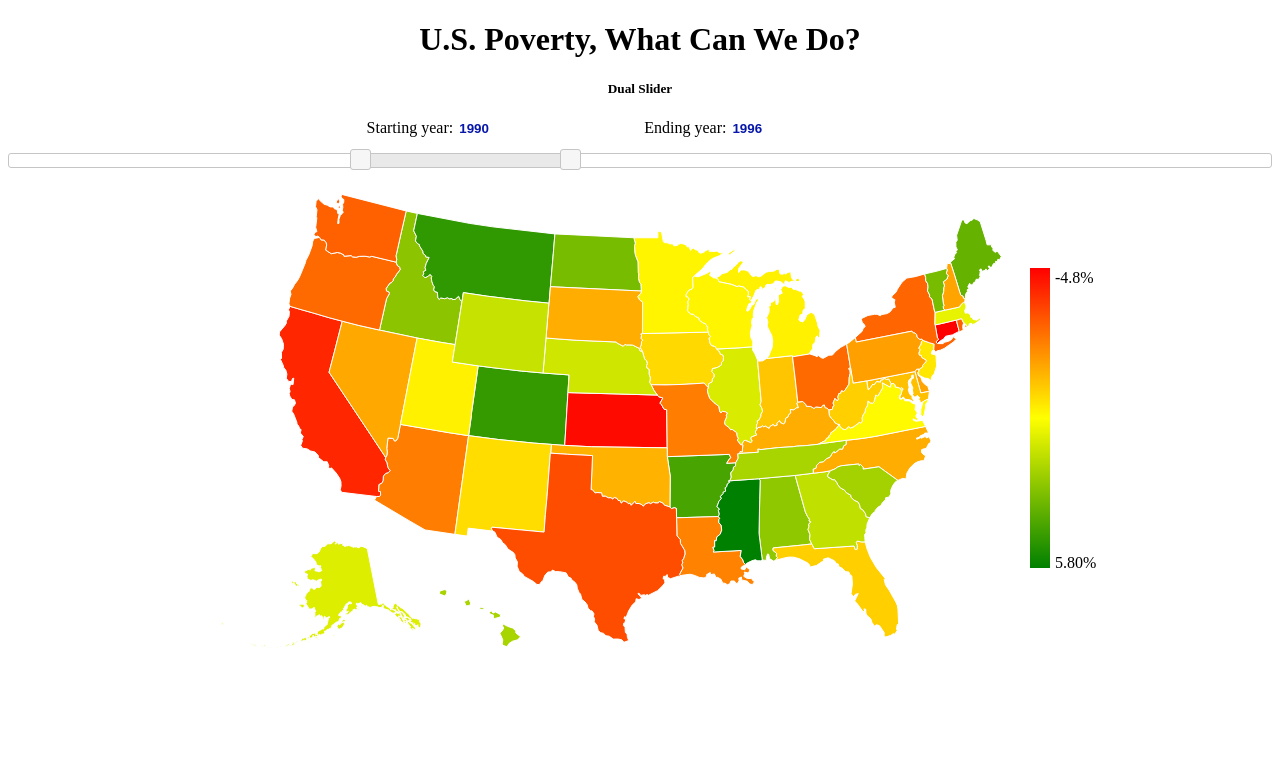
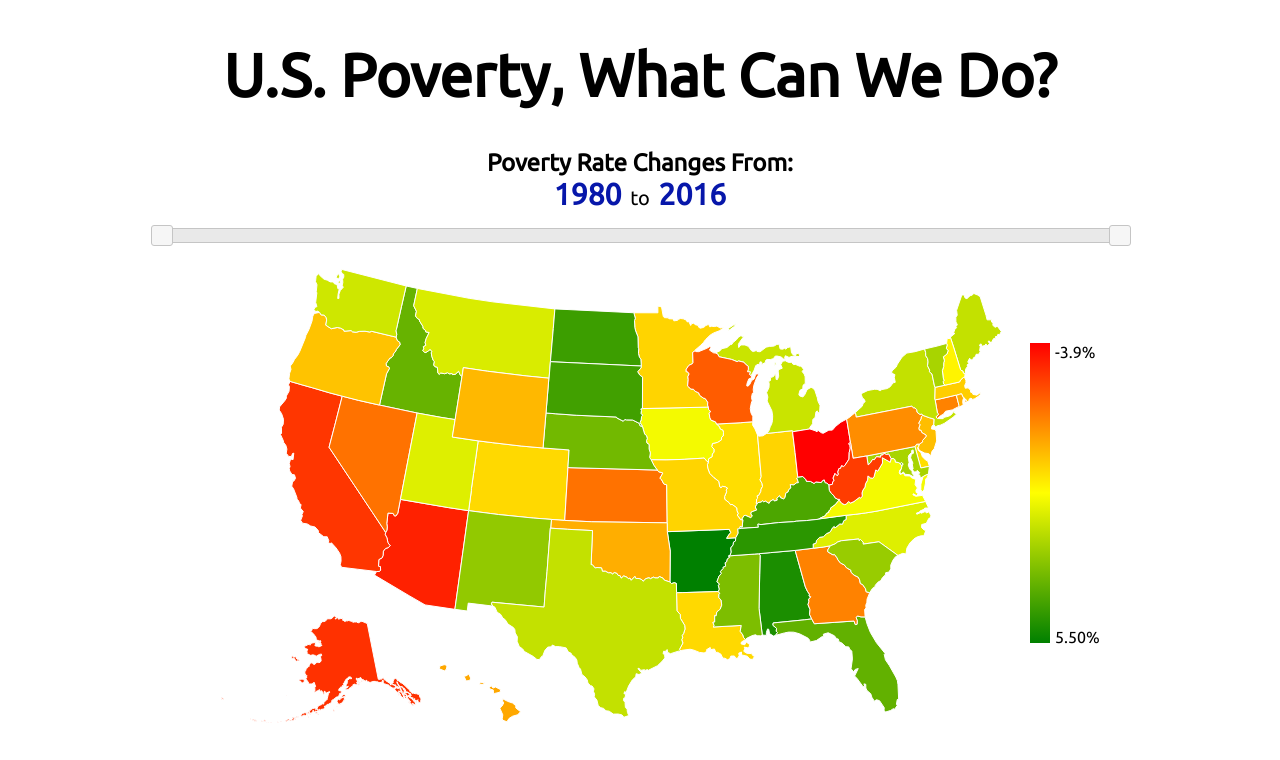
Before and after one commit to justinvincelette/EECE5642-FinalProject, a plain HTML site: page index.html in a window 1280 px wide. Drawn offline with nearby package versions, Linux system fonts and the light colour scheme.

Commit message:
Small styling changes

```diff
--- a/index.html
+++ b/index.html
@@ -2,7 +2,9 @@
 <html>
   <head>
     <meta charset="utf-8">
-    <title>US Poverty</title>
+    <title>US Poverty Changes</title>
+    <!-- Google Ubuntu font -->
+    <link href="https://fonts.googleapis.com/css?family=Ubuntu" rel="stylesheet">
     <link rel="stylesheet" type="text/css" href="style.css"/>
     <link href = "https://code.jquery.com/ui/1.10.4/themes/ui-lightness/jquery-ui.css"
          rel = "stylesheet">
@@ -17,13 +19,13 @@
                range:true,
                min: 1980,
                max: 2016,
-               values: [ 1990, 1996 ],
+               values: [ 1980, 2016 ],
                slide: function( event, ui ) {
                   if ( ( ui.values[ 0 ]) >= ui.values[ 1 ] ) {
                     return false;
                   }
-                  $( "#startYear" ).val(ui.values[ 0 ]);
-                  $( "#endYear" ).val(ui.values[ 1 ]);
+                  $( "#startYear" ).text(ui.values[ 0 ]);
+                  $( "#endYear" ).text(ui.values[ 1 ]);
                   updateMap(ui.values[0], ui.values[1]);
                }
             });
@@ -33,16 +35,15 @@
       </script>
   </head>
   <body>
-    <h1>U.S. Poverty, What Can We Do?</h1>
-    <h5>Dual Slider</h5>
-    <p>
-      <label for = "price">Starting year: </label>
-      <input type = "text" id = "startYear"
-         style = "border:0; color:#0717aa; font-weight:bold;">
-      <label for = "price">Ending year: </label>
-      <input type = "text" id = "endYear"
-        style = "border:0; color:#0717aa; font-weight:bold;">
-   </p>
-   <div id = "slider-3"></div>
+    <div class='container'>
+      <h1 class='title'>U.S. Poverty, What Can We Do?</h1>
+      <h2>Poverty Rate Changes From:</h2>
+      <p>
+        <span class = 'year' type = "text" id = "startYear">1980</span>
+        <span class='yearTo'>to</span>
+        <span class = 'year' type = "text" id = "endYear">2016</span>
+     </p>
+     <div id = "slider-3"></div>
+  </div>
   </body>
 </html>
--- a/script.js
+++ b/script.js
@@ -4,8 +4,8 @@ $(document).ready(function() {
   var width = 960;
   var height = 500;
 
-  var startYear = 1990;
-  var endYear = 1994;
+  var startYear = 1980;
+  var endYear = 2016;
 
   var projection = d3.geo.albersUsa().translate([width/2, height/2]).scale([1000]);
   var path = d3.geo.path().projection(projection);
--- a/style.css
+++ b/style.css
@@ -1,3 +1,33 @@
 body {
   text-align: center;
+  font-family: 'Ubuntu', sans-serif;
 }
+
+h2 {
+  margin-bottom: 0px;
+}
+
+p {
+  margin-top: 0px;
+}
+
+.container {
+  width: 960px;
+  margin: auto;
+}
+
+.title {
+  font-size: 60px;
+}
+
+.yearTo {
+  font-size: 20px;
+  padding-left: 5px;
+  padding-right: 5px;
+}
+
+.year {
+  color: #0717aa;
+  font-size: 30px;
+  font-weight: bold;
+}
```
